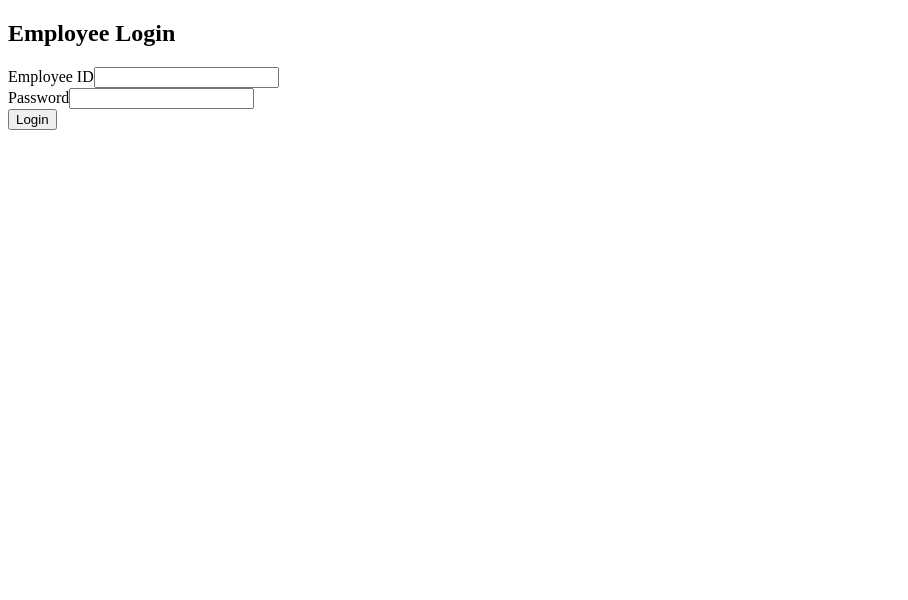
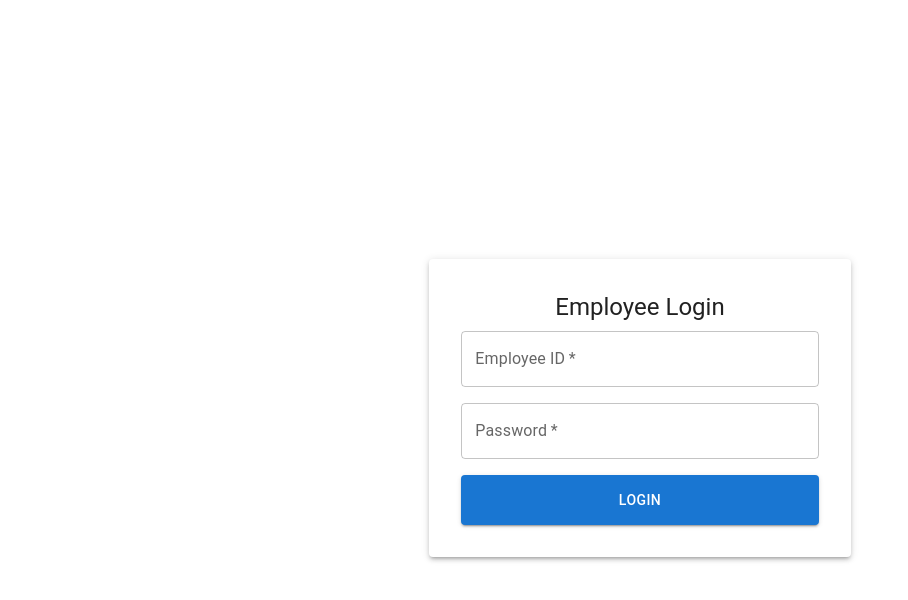
Before and after one commit to ClementLuo299/BaggageTracker, a React app in the folder baggagetracker/frontend/: page /emplogin in a window 1280 px wide. Shown: the top 600 px of the page, without its empty margins (0-908 px from the left). Built offline with nearby package versions, Linux system fonts and the light colour scheme; the HTML template or start-up script is replaced by a standard one.

Commit message:
Login set-up

```diff
--- a/baggagetracker/frontend/src/components/EmployeeLogin.js
+++ b/baggagetracker/frontend/src/components/EmployeeLogin.js
@@ -1,4 +1,5 @@
 import React, { Component } from "react";
+import { TextField, Button, Grid, Typography, Paper, Alert } from "@mui/material";
 
 export default class EmployeeLogin extends Component {
     constructor(props) {
@@ -18,7 +19,7 @@ export default class EmployeeLogin extends Component {
 
     // Handle form submission
     handleSubmit = (event) => {
-        event.preventDefault();  // Prevent default form submission
+        event.preventDefault(); // Prevent default form submission
 
         const { employeeId, password } = this.state;
 
@@ -34,7 +35,6 @@ export default class EmployeeLogin extends Component {
             .then((data) => {
                 if (data.message === "Login successful") {
                     // Redirect the user after successful login
-                // You can use React Router for redirecting to a new page
                     window.location.href = "/dashboard"; // Example redirect to dashboard
                 } else {
                     this.setState({ errorMessage: data.message });
@@ -42,7 +42,9 @@ export default class EmployeeLogin extends Component {
             })
             .catch((error) => {
                 console.error("Error:", error);
-            this.setState({ errorMessage: "Something went wrong. Please try again." });
+                this.setState({
+                    errorMessage: "Something went wrong. Please try again.",
+                });
             });
     };
 
@@ -50,33 +52,77 @@ export default class EmployeeLogin extends Component {
         const { employeeId, password, errorMessage } = this.state;
 
         return (
-            <div>
-                <h2>Employee Login</h2>
+            <Grid
+                container
+                spacing={0}
+                alignItems="center"
+                justifyContent="center"
+                style={{ minHeight: "100vh" }}
+            >
+                <Grid item xs={11} sm={6} md={4}>
+                    <Paper elevation={3} style={{ padding: "2rem" }}>
+                        <Typography
+                            component="h1"
+                            variant="h5"
+                            align="center"
+                            gutterBottom
+                        >
+                            Employee Login
+                        </Typography>
+
                         <form onSubmit={this.handleSubmit}>
-                    <div>
-                        <label>Employee ID</label>
-                        <input
-                            type="text"
+                            <Grid container spacing={2}>
+                                {/* Employee ID Field */}
+                                <Grid item xs={12}>
+                                    <TextField
+                                        fullWidth
+                                        label="Employee ID"
                                         name="employeeId"
+                                        variant="outlined"
                                         value={employeeId}
                                         onChange={this.handleInputChange}
                                         required
                                     />
-                    </div>
-                    <div>
-                        <label>Password</label>
-                        <input
+                                </Grid>
+
+                                {/* Password Field */}
+                                <Grid item xs={12}>
+                                    <TextField
+                                        fullWidth
+                                        label="Password"
                                         type="password"
                                         name="password"
+                                        variant="outlined"
                                         value={password}
                                         onChange={this.handleInputChange}
                                         required
                                     />
-                    </div>
-                    <button type="submit">Login</button>
+                                </Grid>
+
+                                {/* Error Message */}
+                                {errorMessage && (
+                                    <Grid item xs={12}>
+                                        <Alert severity="error">{errorMessage}</Alert>
+                                    </Grid>
+                                )}
+
+                                {/* Submit Button */}
+                                <Grid item xs={12} align="center">
+                                    <Button
+                                        type="submit"
+                                        variant="contained"
+                                        color="primary"
+                                        fullWidth
+                                        style={{ padding: "0.8rem" }}
+                                    >
+                                        Login
+                                    </Button>
+                                </Grid>
+                            </Grid>
                         </form>
-                {errorMessage && <p>{errorMessage}</p>}
-            </div>
+                    </Paper>
+                </Grid>
+            </Grid>
         );
     }
 }
```
Lines whose indentation alone changed are shown as unchanged.
